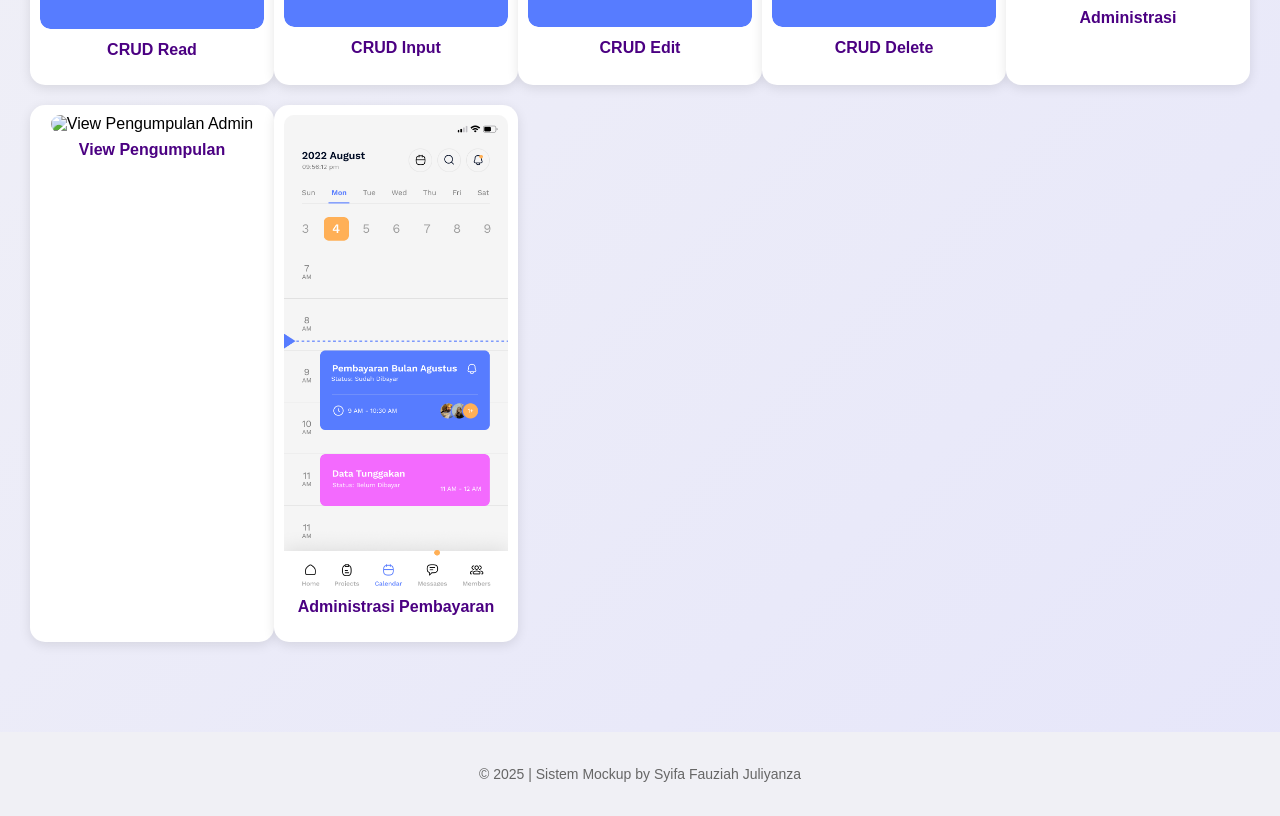
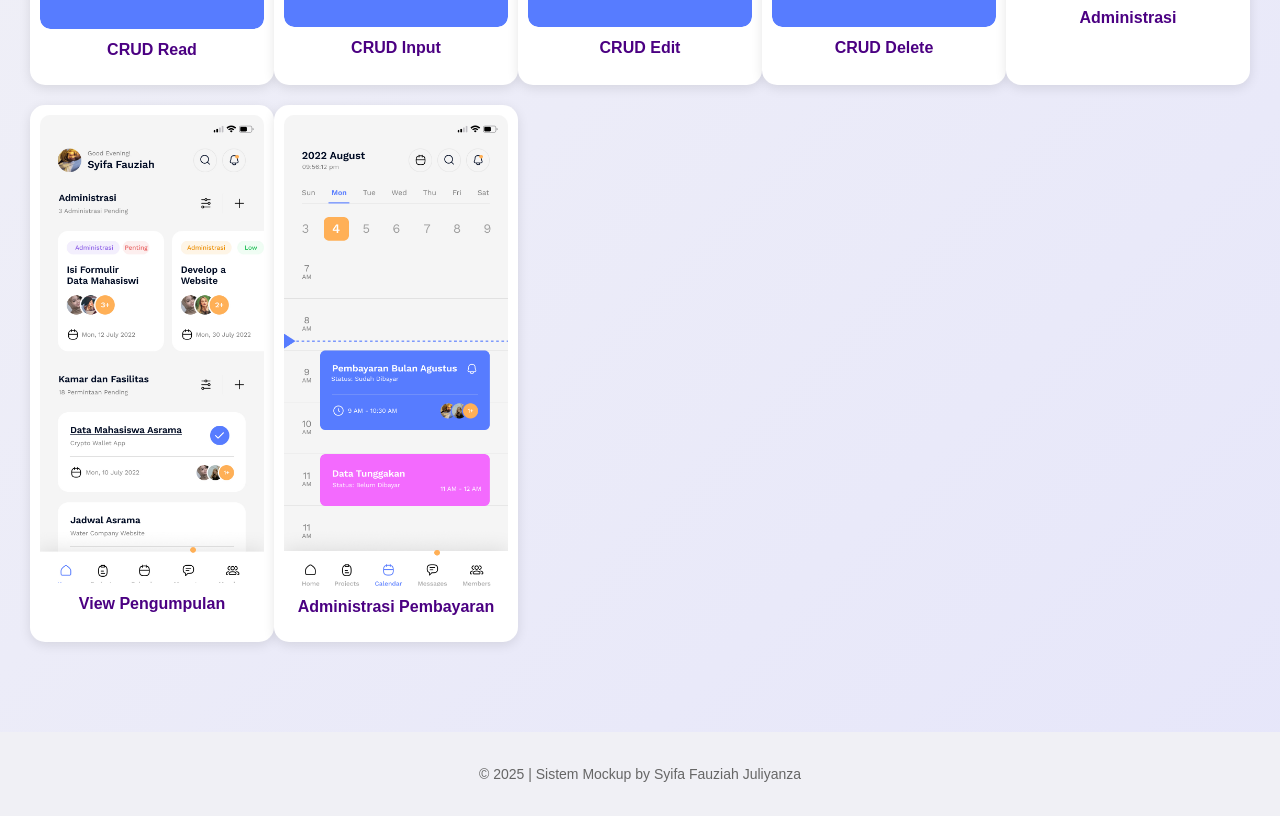
Before and after one commit to syifa-fauziah/mockup-sistem-ASMI-syifa-fauziah, a plain HTML site: page index.html in a window 1280 px wide. Shown: the part 1478-2294 px from the top of the page. Drawn offline with Linux system fonts and the light colour scheme.

Commit message:
Update index.html

```diff
--- a/index.html
+++ b/index.html
@@ -103,7 +103,7 @@
     <div class="card"><img src="8. crud 3 edit.png" alt="CRUD Edit" /><h3>CRUD Edit</h3></div>
     <div class="card"><img src="9. crud 4 delete.png" alt="CRUD Delete" /><h3>CRUD Delete</h3></div>
     <div class="card"><img src="10. adminiastrasi.png" alt="Administrasi" /><h3>Administrasi</h3></div>
-    <div class="card"><img src="11-view-pengumpulan-adm.jpg" alt="View Pengumpulan Admin" /><h3>View Pengumpulan</h3></div>
+    <div class="card"><img src="11. view pengumpulan adm.jpg" alt="View Pengumpulan Admin" /><h3>View Pengumpulan</h3></div>
     <div class="card"><img src="12. adm pembayaran.jpg" alt="Administrasi Pembayaran" /><h3>Administrasi Pembayaran</h3></div>
   </div>
 
```
